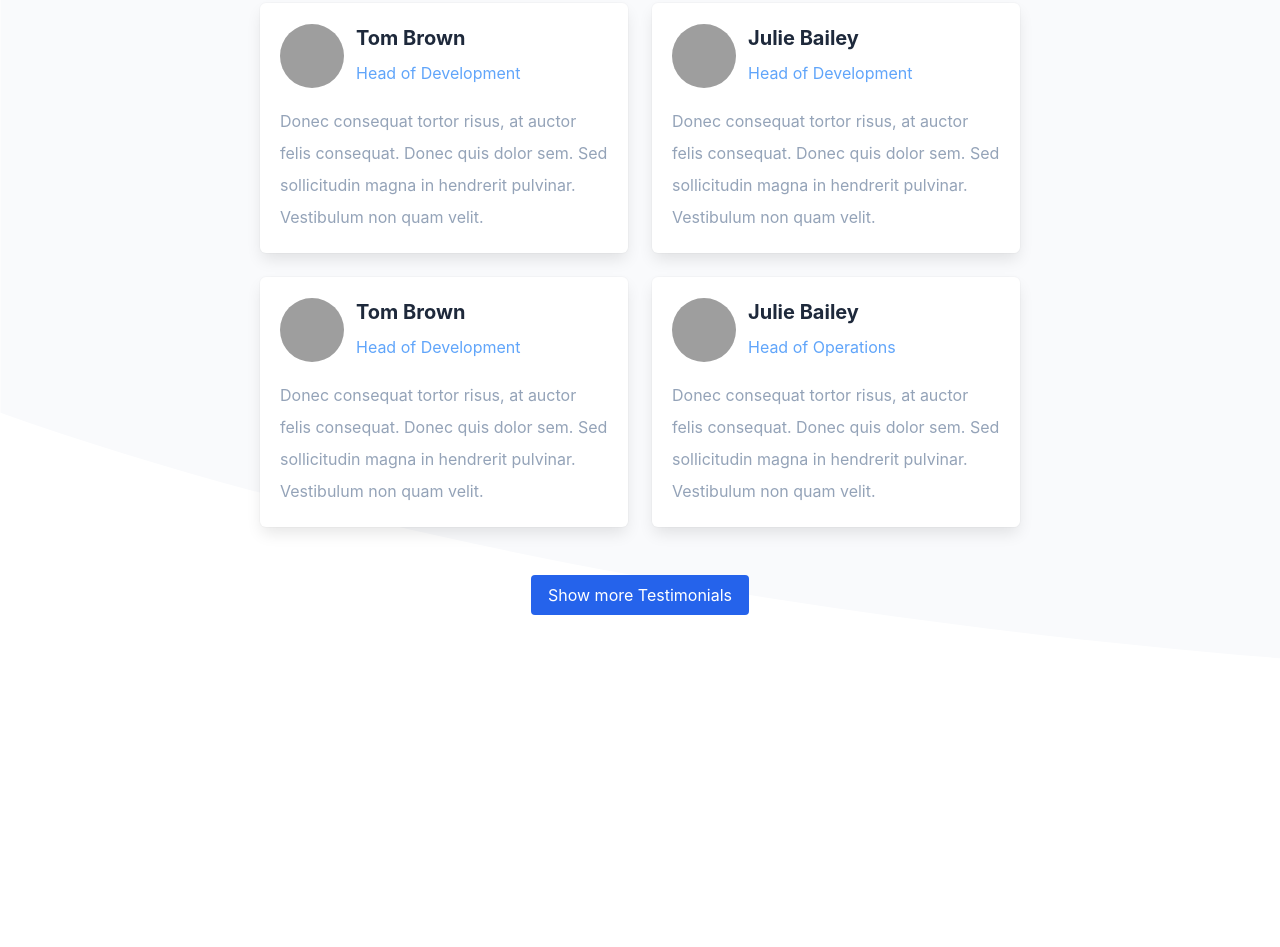
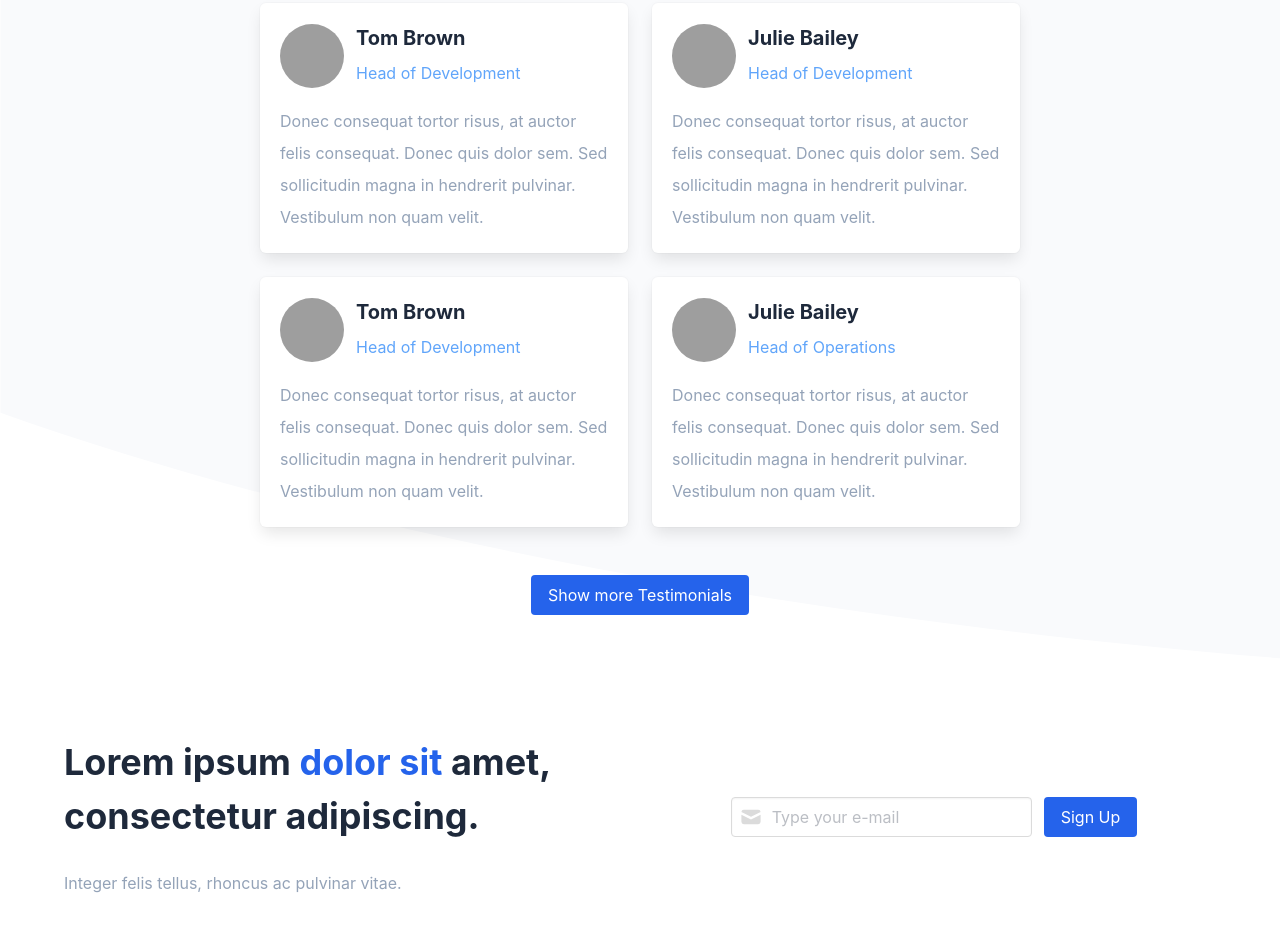
Before and after one commit to balwinderklair/test-project, a website: page src/index.pug in a window 1280 px wide. Shown: the part 3211-4158 px from the top of the page. Before the commit the page ends 3898 px from the top, so only its background shows below. Drawn offline with nearby package versions, Linux system fonts and the light colour scheme; files that its build step writes are made by us from their sources; grey boxes are pictures that could not be loaded; files whose address does not match are found by name; a web font is replaced by a local one.

Commit message:
Added-forms

```diff
--- a/src/index.pug
+++ b/src/index.pug
@@ -243,3 +243,27 @@ div
                                 p(class="subtitle") Donec consequat tortor risus, at auctor felis consequat. Donec quis dolor sem. Sed sollicitudin magna in hendrerit pulvinar. Vestibulum non quam velit.
                     div(class="py-5 has-text-centered")
                         a(class="button is-primary", href="#") Show more Testimonials
+div
+
+
+            section(class="section")
+                div(class="container")
+                    div(class="columns is-vcentered")
+                        div(class="column is-6 has-text-centered-mobile")
+                            h2(class="title is-spaced")
+                                span Lorem ipsum
+                                |
+                                span(class="has-text-primary") dolor sit
+                                |
+                                span amet, consectetur adipiscing.
+                            p(class="subtitle") Integer felis tellus, rhoncus ac pulvinar vitae.
+                        div(class="is-flex column is-6 is-justify-content-center")
+                            div(class="field is-grouped")
+                                div(class="control has-icons-left")
+                                    span(class="icon is-small is-left")
+                                        svg(class="image is-24x24", xmlns="http://www.w3.org/2000/svg", viewbox="0 0 20 20", fill="currentColor")
+                                            path(d="M2.003 5.884L10 9.882l7.997-3.998A2 2 0 0016 4H4a2 2 0 00-1.997 1.884z")
+                                            path(d="M18 8.118l-8 4-8-4V14a2 2 0 002 2h12a2 2 0 002-2V8.118z")
+                                    input(class="input", type="text", placeholder="Type your e-mail")
+                                div(class="control")
+                                    button(class="button is-primary", type="submit") Sign Up
```
Also changed, not shown: src/scss/metis/index.pug (added, +37 -0 lines), public/index.html, public/scss/metis/index.html (added).
